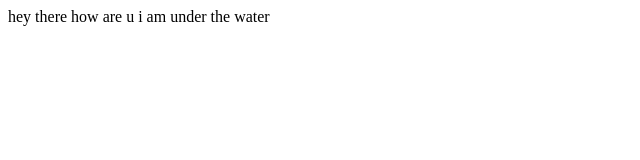
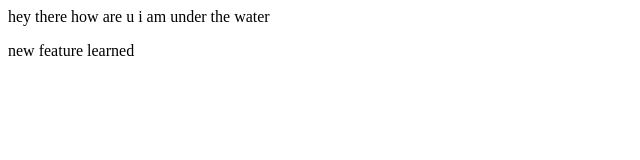
Before and after one commit to jatin0107/localrepo, a plain HTML site: page index.html in a window 1280 px wide. Shown: the whole page, without its empty margins (0-640 px from the left). Drawn offline with Linux system fonts and the light colour scheme.

Commit message:
new feature

```diff
--- a/index.html
+++ b/index.html
@@ -1 +1,2 @@
 <p> hey there how are u i am under the water</p>
+<p>new feature learned</p>
```
